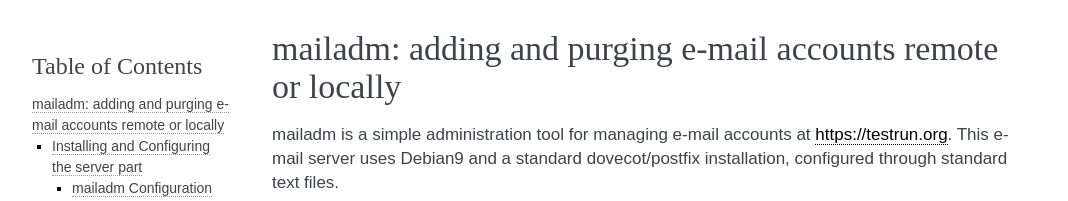
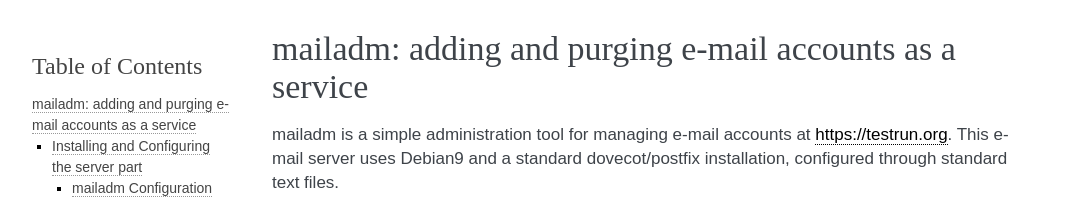
Before and after one commit to deltachat/mailadm, a Sphinx documentation site: the page built from doc/index.rst, in a window 1280 px wide. Shown: the top 201 px of the page, without its empty margins (108-1176 px from the left). Built offline with Sphinx 7.4.7, drawn with Linux system fonts in a browser that asks for light colours.

Commit message:
fix title

```diff
--- a/doc/index.rst
+++ b/doc/index.rst
@@ -1,5 +1,5 @@
-mailadm: adding and purging e-mail accounts remote or locally
-=================================================================
+mailadm: adding and purging e-mail accounts as a service
+========================================================
 
 mailadm is a simple administration tool for managing e-mail accounts at
 https://testrun.org. This e-mail server uses Debian9 and a
```
